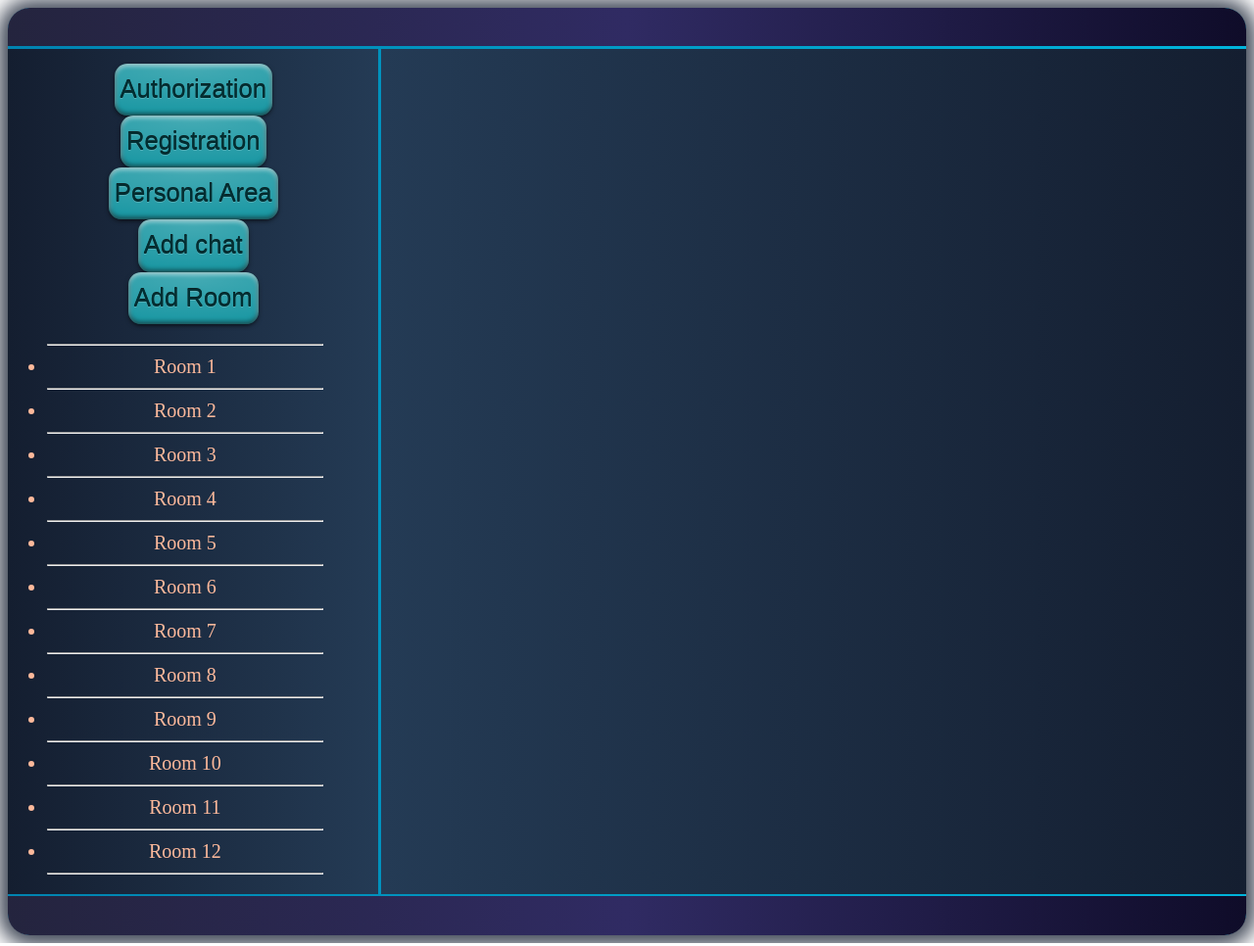
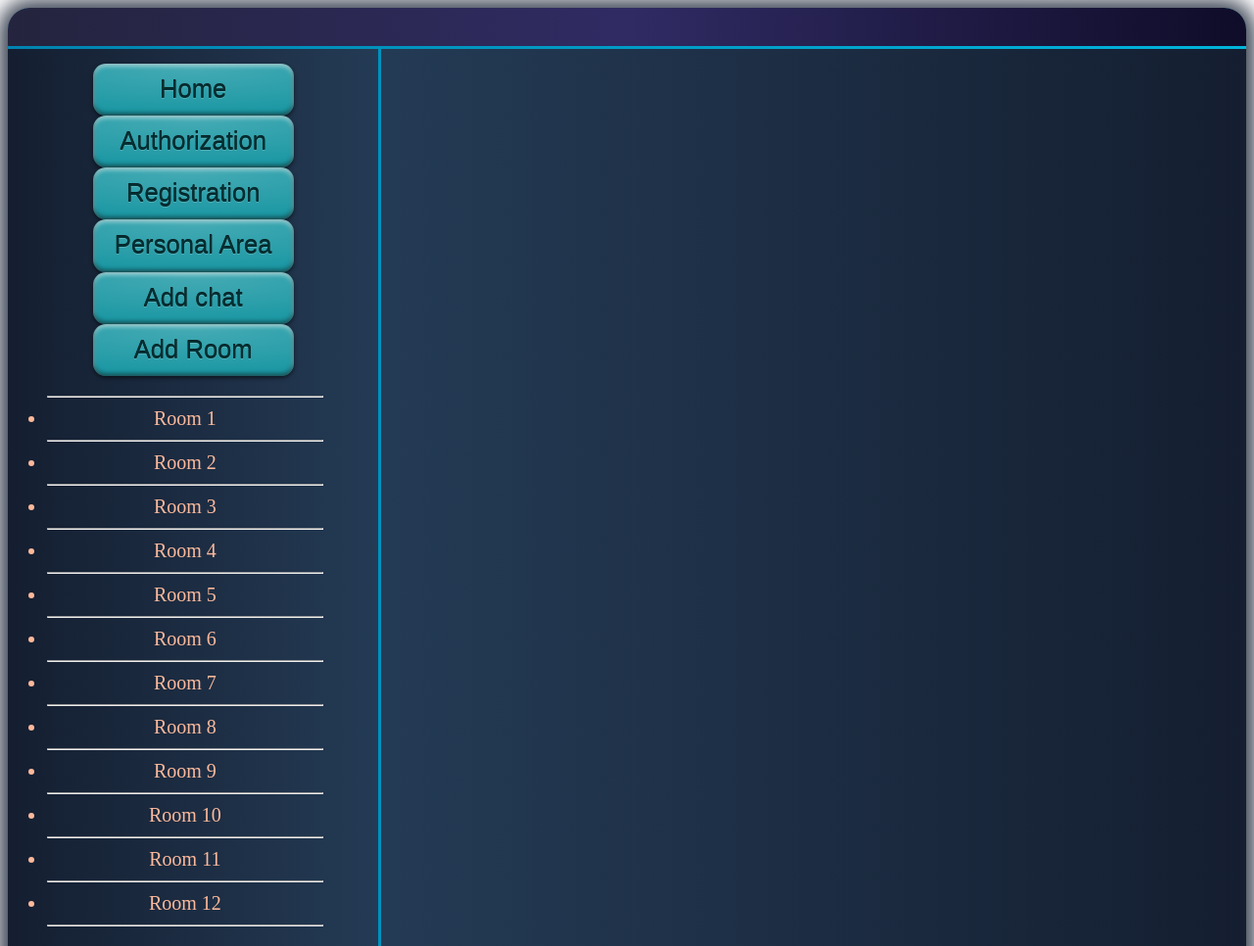
Before and after one commit to KrofkaEnot/practicum, a website built with Parcel: page index.hbs in a window 1280 px wide. Shown: the top 966 px of the page at 98% size. Built offline with nearby package versions, Linux system fonts and the light colour scheme.

Commit message:
update button

```diff
--- a/src/button/button.scss
+++ b/src/button/button.scss
@@ -3,6 +3,8 @@
 }
 
 .button {
+    width: 8em;
+    display: inline-block;
     line-height: 2em;
     font-size: 2vw;
     text-shadow: 0 1px rgba(255, 255, 255, .2), 0 -1px rgba(0, 0, 0, .8);
@@ -31,7 +33,7 @@
 
 .nav {
     display: flex;
-    gap: 4;
+    gap: 10;
     margin-top: 4%;
     flex-direction: column;
 }
--- /dev/null
+++ b/src/button/buttonChat.js
@@ -0,0 +1,19 @@
+function renderAddChat() {
+    const button = document.createElement('button');
+    button.className = 'button';
+
+    button.addEventListener('click', function (event) {
+        alert('Add chat!');
+    });
+
+    const text = document.createElement('span');
+    text.textContent = 'Add chat';
+    button.appendChild(text);
+
+    const wrapper = document.createElement('div');
+    wrapper.className = 'chat_button';
+
+    wrapper.appendChild(button);
+    return wrapper;
+}
+export { renderAddChat }
--- /dev/null
+++ b/src/button/buttonHome.js
@@ -0,0 +1,21 @@
+import { root_right } from "../index";
+import { pageCleanPast } from "../interfaceLogic/cleaningPasting"
+function renderHome() {
+    const button = document.createElement('button');
+    button.className = 'button';
+
+    button.addEventListener('click', function (event) {
+        pageCleanPast('', root_right);
+    });
+
+    const text = document.createElement('span');
+    text.textContent = 'Home';
+    button.appendChild(text);
+
+    const wrapper = document.createElement('div');
+    wrapper.className = 'chat_button';
+
+    wrapper.appendChild(button);
+    return wrapper;
+}
+export { renderHome }
--- a/src/button/buttonNav.js
+++ /dev/null
@@ -1,10 +0,0 @@
-import { renderButtonAuth, renderButtonReg } from "./buttonAuthReg";
-import { renderButtonPersonalArea } from "./buttonPersonalArea";
-import { renderAddChat, renderAddRoom } from "./buttonRoom";
-
-const nav = document.createElement('nav');
-
-nav.className = 'nav';
-nav.append(renderButtonAuth(), renderButtonReg(), renderButtonPersonalArea(), renderAddChat(), renderAddRoom());
-
-export { nav };
--- a/src/button/buttonRoom.js
+++ b/src/button/buttonRoom.js
@@ -33,50 +33,15 @@ function renderChat() {
     return ul;
 }
 
-function renderAddButton() {
-    const button = document.createElement('button');
-    button.className = 'button';
 
-    button.addEventListener('click', function (event) {
-        console.log('Add chat!');
-    });
+//__________________________\\
 
-    const text = document.createElement('span');
-    text.textContent = 'Add chat';
-    button.appendChild(text);
-
-    const wrapper = document.createElement('div');
-    wrapper.className = 'chat_button';
-
-    wrapper.appendChild(button);
-    return wrapper;
-}
-//__________________________\\
-function renderAddChat() {
-    const button = document.createElement('button');
-    button.className = 'button';
-
-    button.addEventListener('click', function (event) {
-        console.log('Add chat!');
-    });
-
-    const text = document.createElement('span');
-    text.textContent = 'Add chat';
-    button.appendChild(text);
-
-    const wrapper = document.createElement('div');
-    wrapper.className = 'chat_button';
-
-    wrapper.appendChild(button);
-    return wrapper;
-}
-//__________________\\
 function renderAddRoom() {
     const button = document.createElement('button');
     button.className = 'button';
 
     button.addEventListener('click', function (event) {
-        console.log('Add room!');
+        alert('Add room!');
     });
 
     const text = document.createElement('span');
@@ -96,4 +61,4 @@ wrapper.className = 'chat_wrapper';
 wrapper.appendChild(renderChat());
 
 export { wrapper as wrapper_button_room };
-export {renderAddChat, renderAddRoom}
+export {renderAddRoom}
--- /dev/null
+++ b/src/button/routerButtonNav.js
@@ -0,0 +1,11 @@
+import { renderButtonAuth, renderButtonReg } from "./buttonAuthReg";
+import { renderButtonPersonalArea } from "./buttonPersonalArea";
+import { renderAddChat } from "./buttonChat"
+import { renderAddRoom } from "./buttonRoom"
+import { renderHome } from "./buttonHome"
+const nav = document.createElement('nav');
+
+nav.className = 'nav';
+nav.append(renderHome(), renderButtonAuth(), renderButtonReg(), renderButtonPersonalArea(), renderAddChat(), renderAddRoom());
+
+export { nav };
--- a/src/index.js
+++ b/src/index.js
@@ -1,5 +1,5 @@
 import { wrapper_button_room } from './button/buttonRoom.js';
-import { nav } from "./button/buttonNav";
+import { nav } from "./button/routerButtonNav";
 import indexStyles from './index.scss';
 export const root = document.querySelector('#root');
 
```
